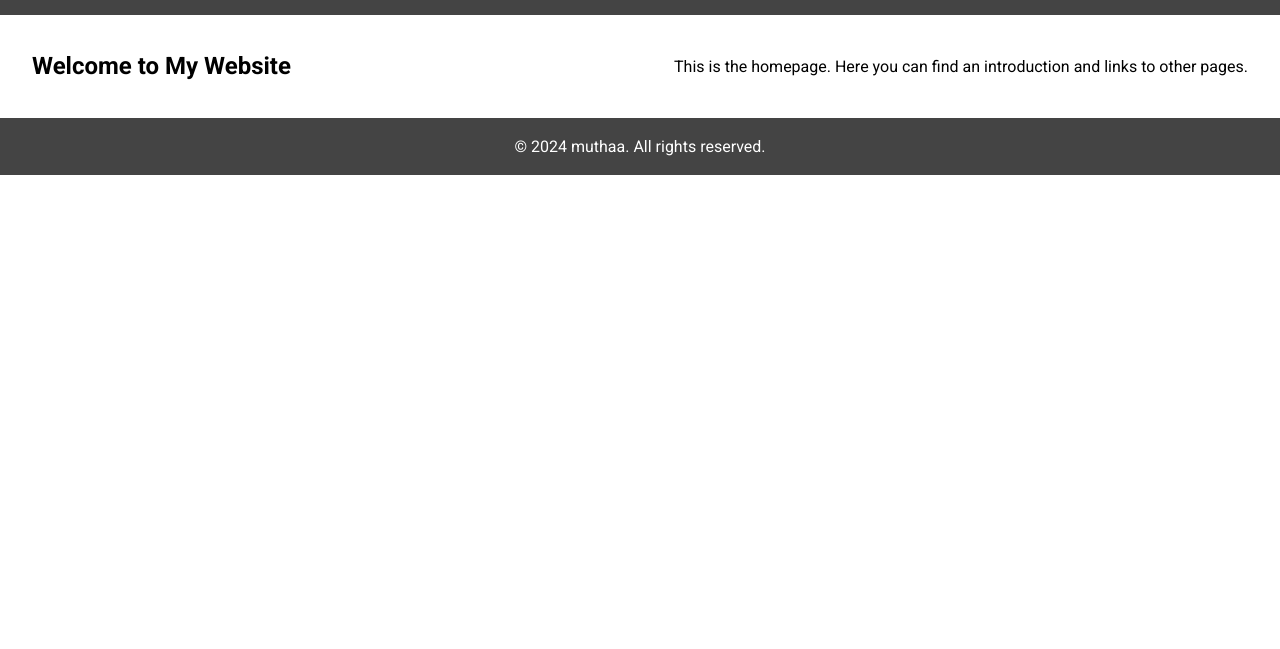
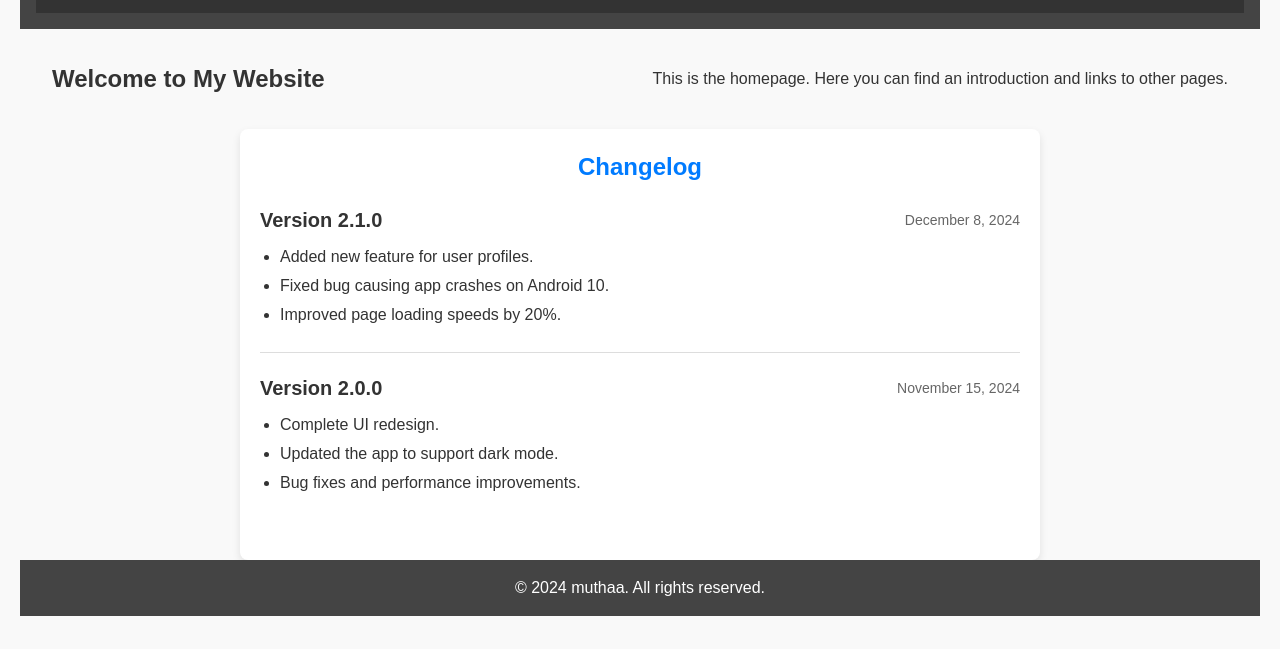
Before and after one commit to Muthaa/Personal-Portfolio, a plain HTML site: page index.html in a window 1280 px wide. Shown: the part 151-800 px from the top of the page. Drawn offline with Linux system fonts and the light colour scheme.

Commit message:
add changelog component

```diff
--- a/index.html
+++ b/index.html
@@ -30,6 +30,32 @@
 	<p>This is the homepage. Here you can find an introduction and links to other pages.</p>
   </main>
 
+    <section class="changelog">
+    <h1>Changelog</h1>
+    <div class="log-entry">
+      <div class="log-header">
+        <h2>Version 2.1.0</h2>
+        <span class="log-date">December 8, 2024</span>
+      </div>
+      <ul>
+        <li>Added new feature for user profiles.</li>
+        <li>Fixed bug causing app crashes on Android 10.</li>
+        <li>Improved page loading speeds by 20%.</li>
+      </ul>
+    </div>
+    <div class="log-entry">
+      <div class="log-header">
+        <h2>Version 2.0.0</h2>
+        <span class="log-date">November 15, 2024</span>
+      </div>
+      <ul>
+        <li>Complete UI redesign.</li>
+        <li>Updated the app to support dark mode.</li>
+        <li>Bug fixes and performance improvements.</li>
+      </ul>
+    </div>
+  </section>
+
   <footer>
     <p>&copy; 2024 muthaa. All rights reserved.</p>
   </footer>
--- a/styles.css
+++ b/styles.css
@@ -101,3 +101,80 @@ body {
     --primary: #00bfff;
   }
 }
+/* Reset styles */
+* {
+  margin: 0;
+  padding: 0;
+  box-sizing: border-box;
+}
+
+body {
+  font-family: Arial, sans-serif;
+  line-height: 1.5;
+  background-color: #f9f9f9;
+  color: #333;
+  padding: 20px;
+}
+
+/* Changelog section */
+.changelog {
+  max-width: 800px;
+  margin: 0 auto;
+  background: #fff;
+  border-radius: 8px;
+  box-shadow: 0 4px 8px rgba(0, 0, 0, 0.1);
+  padding: 20px;
+}
+
+.changelog h1 {
+  text-align: center;
+  margin-bottom: 20px;
+  color: #007bff;
+}
+
+.log-entry {
+  margin-bottom: 20px;
+  padding-bottom: 20px;
+  border-bottom: 1px solid #ddd;
+}
+
+.log-entry:last-child {
+  border-bottom: none;
+}
+
+.log-header {
+  display: flex;
+  justify-content: space-between;
+  align-items: center;
+  margin-bottom: 10px;
+}
+
+.log-header h2 {
+  font-size: 1.25rem;
+  color: #333;
+}
+
+.log-header .log-date {
+  font-size: 0.875rem;
+  color: #666;
+}
+
+.log-entry ul {
+  padding-left: 20px;
+  list-style: disc;
+}
+
+.log-entry ul li {
+  margin-bottom: 5px;
+}
+
+@media (max-width: 600px) {
+  .log-header {
+    flex-direction: column;
+    align-items: flex-start;
+  }
+
+  .log-header .log-date {
+    margin-top: 5px;
+  }
+}
```
Also changed, not shown: 1 other file.
